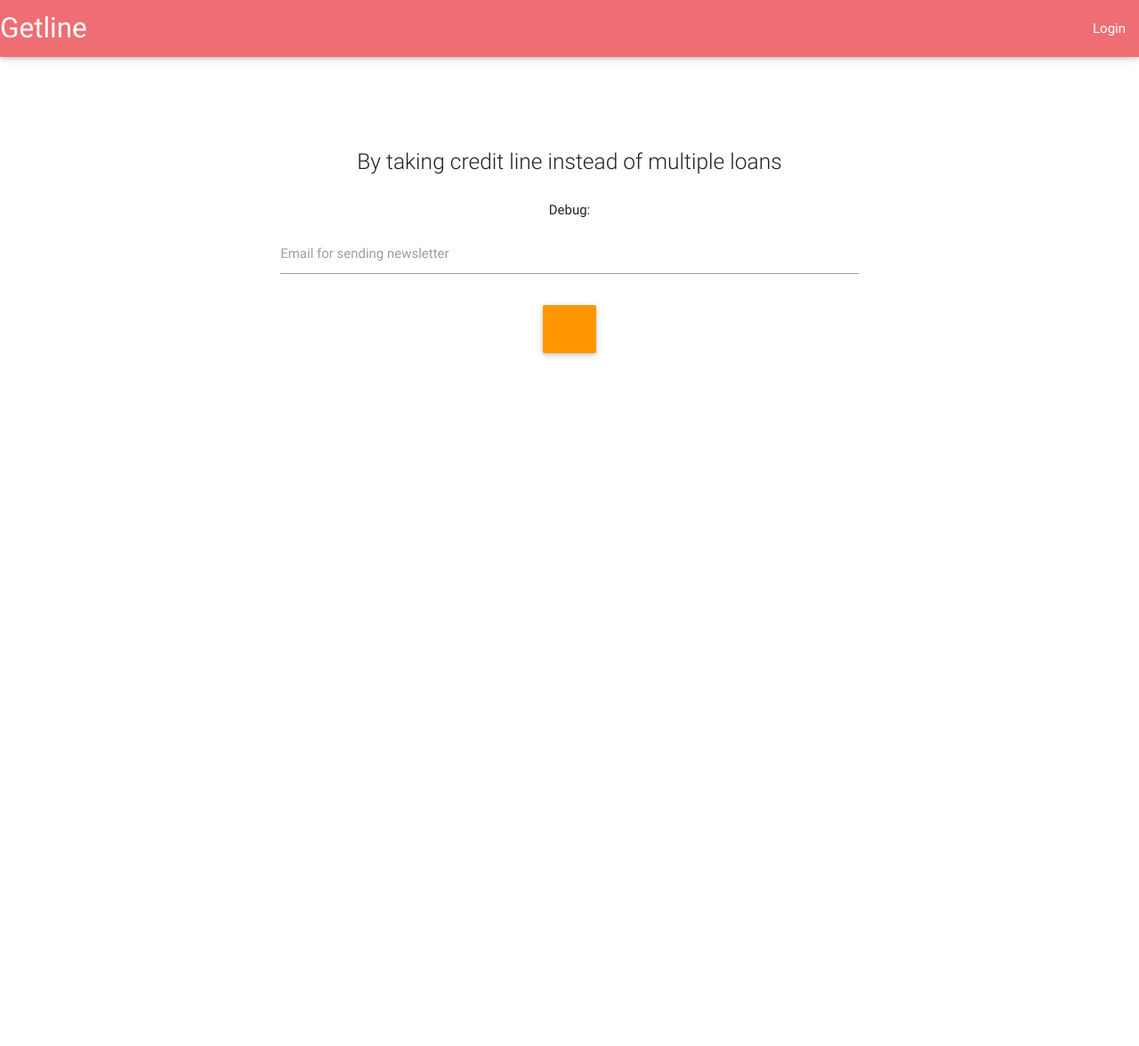
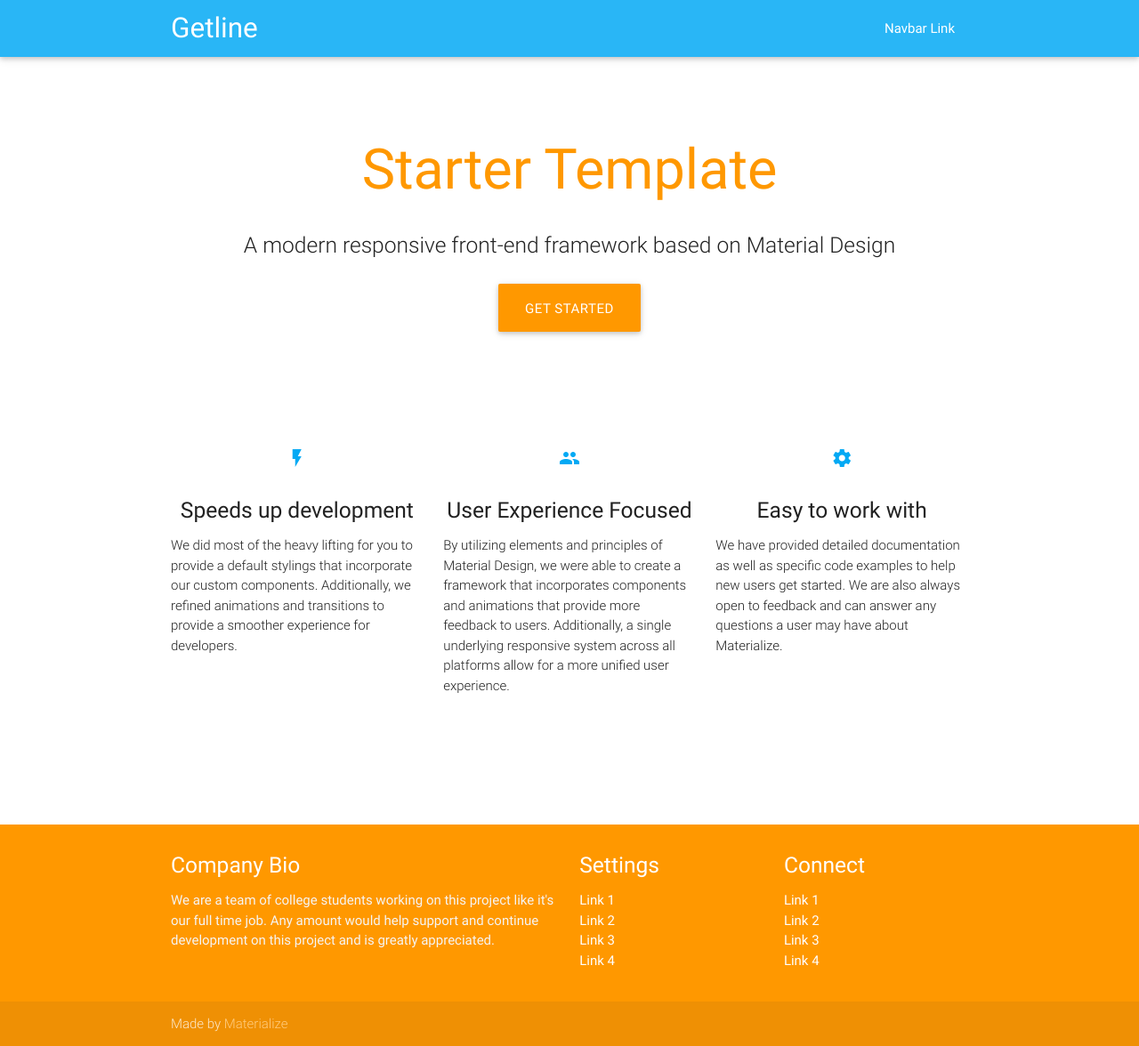
Before and after one commit to kwikiel/bounce, a Flask app: template templates/landing.html in a window 1280 px wide. Shown: the whole page at 89% size. Before the commit the page ends 402 px from the top, so only its background shows below. Run offline with Flask 2, Linux system fonts and the light colour scheme; the template is opened without the code that fills it, so the values that code supplies are empty; some libraries are stand-ins or nearby versions.

Commit message:
Mass commit

```diff
--- a/models.py
+++ b/models.py
@@ -5,7 +5,7 @@ class Alternative(db.Model):
     id = db.Column(db.Integer, primary_key=True)
     text = db.Column(db.String(500), unique=True)
 
-    def __init__(self, id,text):
+    def __init__(self, id, text):
         self.id = id
         self.text = text
 
--- a/templates/base.html
+++ b/templates/base.html
@@ -3,6 +3,7 @@
     <head>
       <!--Import materialize.css-->
       <link type="text/css" rel="stylesheet" href="{{ url_for('static',filename='css/materialize.min.css')}}"  media="screen,projection"/>
+      <link href="https://fonts.googleapis.com/icon?family=Material+Icons" rel="stylesheet">
       <!--Let browser know website is optimized for mobile-->
       <meta name="viewport" content="width=device-width, initial-scale=1.0"/>
       <title>Insert title here</title>
--- a/templates/index.html
+++ b/templates/index.html
@@ -7,8 +7,8 @@
 
   <!-- CSS  -->
   <link href="https://fonts.googleapis.com/icon?family=Material+Icons" rel="stylesheet">
-  <link href="css/materialize.css" type="text/css" rel="stylesheet" media="screen,projection"/>
-  <link href="css/style.css" type="text/css" rel="stylesheet" media="screen,projection"/>
+  <link href="static/css/materialize.css" type="text/css" rel="stylesheet" media="screen,projection"/>
+  <link href="static/css/style.css" type="text/css" rel="stylesheet" media="screen,projection"/>
 </head>
 <body>
   <nav class="light-blue lighten-1" role="navigation">
--- a/templates/landing.html
+++ b/templates/landing.html
@@ -1,37 +1,108 @@
 {% extends "base.html" %}
 {% block content %}
-<nav>
-    <div class="nav-wrapper">
-      <a href="#" class="brand-logo">Getline</a>
-      <ul id="nav-mobile" class="right hide-on-med-and-down">
-        <li><a href="collapsible.html">Login</a></li>
+<nav class="light-blue lighten-1" role="navigation">
+    <div class="nav-wrapper container"><a id="logo-container" href="#" class="brand-logo">Getline</a>
+      <ul class="right hide-on-med-and-down">
+        <li><a href="#">Navbar Link</a></li>
       </ul>
+
+      <ul id="nav-mobile" class="side-nav">
+        <li><a href="#">Navbar Link</a></li>
+      </ul>
+      <a href="#" data-activates="nav-mobile" class="button-collapse"><i class="material-icons">menu</i></a>
     </div>
   </nav>
-<div class="container">
-<div class="section no-pad-bot" id="index-banner">
+  <div class="section no-pad-bot" id="index-banner">
     <div class="container">
       <br><br>
-      <h1 class="header center">
-        {{ ab_test('headline', "Papaj", "Popacz") }}
-      </h1>
+      <h1 class="header center orange-text">Starter Template</h1>
       <div class="row center">
-        <h5 class="header col s12 light">By taking credit line instead of multiple loans</h5>
+        <h5 class="header col s12 light">A modern responsive front-end framework based on Material Design</h5>
       </div>
       <div class="row center">
-        Debug: {{ options }}
-  <div class="row">
-        <div class="input-field col s12">
-          <input id="email" type="email" class="validate">
-          <label class="active" for="email">Email for sending newsletter</label>
+        <a href="http://materializecss.com/getting-started.html" id="download-button" class="btn-large waves-effect waves-light orange">Get Started</a>
+      </div>
+      <br><br>
+
+    </div>
+  </div>
+
+
+  <div class="container">
+    <div class="section">
+
+      <!--   Icon Section   -->
+      <div class="row">
+        <div class="col s12 m4">
+          <div class="icon-block">
+            <h2 class="center light-blue-text"><i class="material-icons">flash_on</i></h2>
+            <h5 class="center">Speeds up development</h5>
+
+            <p class="light">We did most of the heavy lifting for you to provide a default stylings that incorporate our custom components. Additionally, we refined animations and transitions to provide a smoother experience for developers.</p>
+          </div>
+        </div>
+
+        <div class="col s12 m4">
+          <div class="icon-block">
+            <h2 class="center light-blue-text"><i class="material-icons">group</i></h2>
+            <h5 class="center">User Experience Focused</h5>
+
+            <p class="light">By utilizing elements and principles of Material Design, we were able to create a framework that incorporates components and animations that provide more feedback to users. Additionally, a single underlying responsive system across all platforms allow for a more unified user experience.</p>
+          </div>
+        </div>
+
+        <div class="col s12 m4">
+          <div class="icon-block">
+            <h2 class="center light-blue-text"><i class="material-icons">settings</i></h2>
+            <h5 class="center">Easy to work with</h5>
+
+            <p class="light">We have provided detailed documentation as well as specific code examples to help new users get started. We are also always open to feedback and can answer any questions a user may have about Materialize.</p>
+          </div>
         </div>
       </div>
-        <a href="/what" id="download-button"
-          class="btn-large waves-effect waves-light orange">
-          {{ ab_test('cta', *options) }}</a>
-      </div>
-      <br><br>
+
+    </div>
+    <br><br>
+
+    <div class="section">
+
     </div>
   </div>
-</div>
+
+  <footer class="page-footer orange">
+    <div class="container">
+      <div class="row">
+        <div class="col l6 s12">
+          <h5 class="white-text">Company Bio</h5>
+          <p class="grey-text text-lighten-4">We are a team of college students working on this project like it's our full time job. Any amount would help support and continue development on this project and is greatly appreciated.</p>
+
+
+        </div>
+        <div class="col l3 s12">
+          <h5 class="white-text">Settings</h5>
+          <ul>
+            <li><a class="white-text" href="#!">Link 1</a></li>
+            <li><a class="white-text" href="#!">Link 2</a></li>
+            <li><a class="white-text" href="#!">Link 3</a></li>
+            <li><a class="white-text" href="#!">Link 4</a></li>
+          </ul>
+        </div>
+        <div class="col l3 s12">
+          <h5 class="white-text">Connect</h5>
+          <ul>
+            <li><a class="white-text" href="#!">Link 1</a></li>
+            <li><a class="white-text" href="#!">Link 2</a></li>
+            <li><a class="white-text" href="#!">Link 3</a></li>
+            <li><a class="white-text" href="#!">Link 4</a></li>
+          </ul>
+        </div>
+      </div>
+    </div>
+    <div class="footer-copyright">
+      <div class="container">
+      Made by <a class="orange-text text-lighten-3" href="http://materializecss.com">Materialize</a>
+      </div>
+    </div>
+  </footer>
+
 {% endblock %}
```
